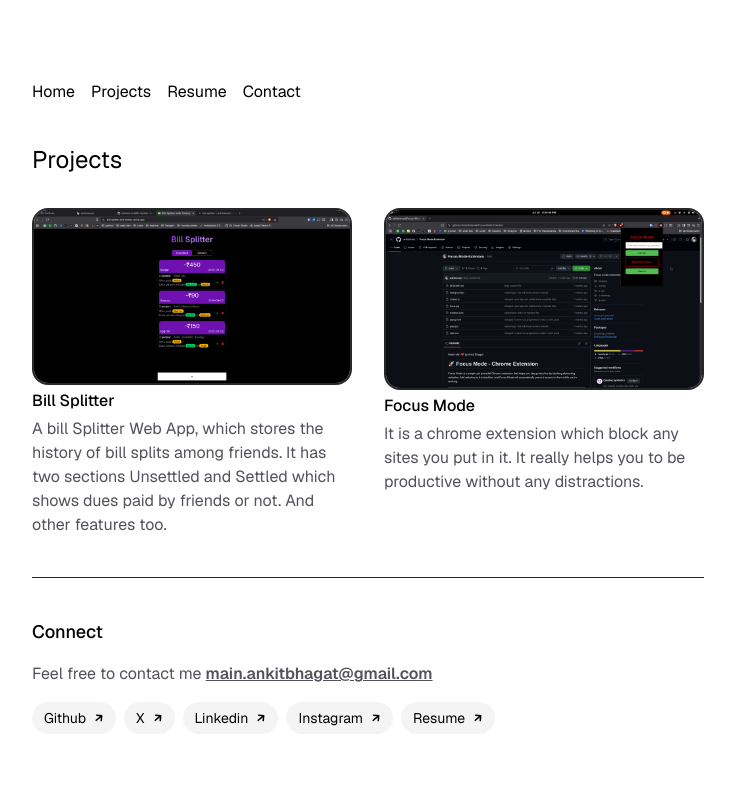
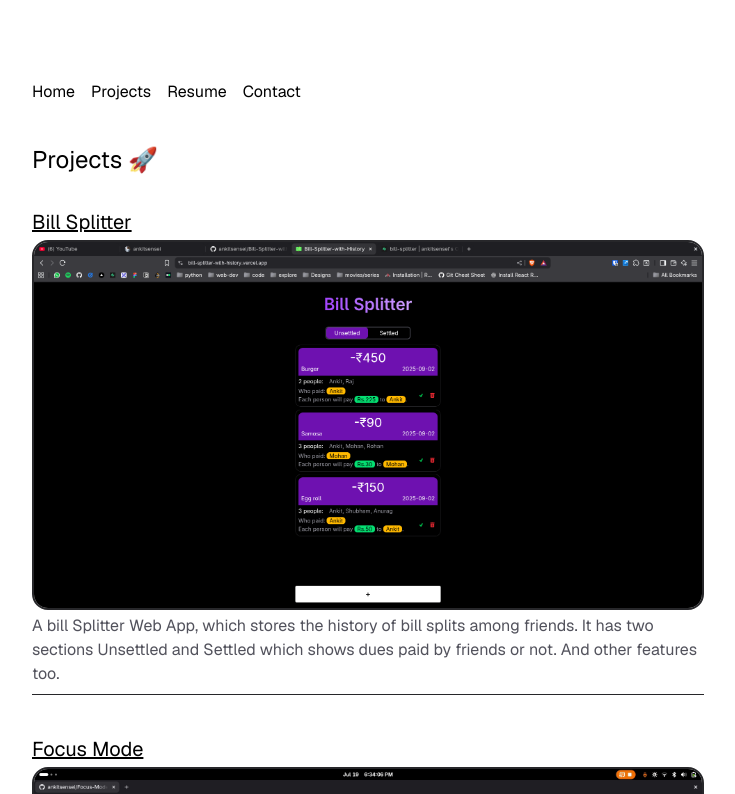
Before and after one commit to ankitsensei/ankitbhagat-portfolio, a React (Vite) app: page /projects in a window 1280 px wide. Shown: the top 794 px of the page, without its empty margins (272-1007 px from the left). Built offline with nearby package versions, Linux system fonts and the light colour scheme; a web font is replaced by a local one.

Commit message:
Projects img preview and underline in heading of projects

```diff
--- a/src/components/ProjectsComp.tsx
+++ b/src/components/ProjectsComp.tsx
@@ -16,9 +16,9 @@ const ProjectsComp = ({ image, heading, description, onImageClick }: ProjectProp
         className=" bg-white dark:bg-black w-full h-full text-black dark:text-white">
         <div className='h-full flex flex-col w-full max-w-2xl mx-auto font-geist'>
           <div className="flex flex-col mt-8 gap-1">
+            <h2 className="text-xl underline ">{heading}</h2>
             <img src={image} alt={heading || "Project image"} className="rounded-2xl border-2 border-zinc-800"
               onClick={() => onImageClick && onImageClick(image)} />
-            <h2 className="font-medium">{heading}</h2>
             <p className="text-zinc-600 dark:text-zinc-400 text-md">{description}</p>
           </div>
         </div>
--- a/src/pages/Projects.tsx
+++ b/src/pages/Projects.tsx
@@ -24,7 +24,7 @@ const Projects = () => {
   }, []);
 
   return (
-    <div className='h-screen flex flex-col w-full mx-auto pt-20 font-geist bg-white dark:bg-black text-black dark:text-white'>
+    <div className='h-full flex flex-col w-full mx-auto pt-20 font-geist bg-white dark:bg-black text-black dark:text-white'>
       <div className='max-w-2xl h-full flex flex-col justify-between mx-auto'>
         <Navbar />
         <motion.div
@@ -32,10 +32,12 @@ const Projects = () => {
           animate={{ opacity: 1, y: 0 }}
           transition={{ duration: 0.8, ease: "easeOut" }}
           className="w-full h-full bg-white dark:bg-black">
-          <h1 className="text-2xl">Projects</h1>
-          <div className="grid grid-cols-1 sm:grid-cols-2 gap-8">
+          <h1 className="text-2xl">Projects 🚀</h1>
+          <div className="">
             <ProjectComp image={BillSplitter} heading='Bill Splitter' description='A bill Splitter Web App, which stores the history of bill splits among friends. It has two sections Unsettled and Settled which shows dues paid by friends or not. And other features too.' onImageClick={setPreviewImage} />
+            <hr className='text-zinc-800 my-2' />
             <ProjectComp image={FocusMode} heading='Focus Mode' description='It is a chrome extension which block any sites you put in it. It really helps you to be productive without any distractions.' onImageClick={setPreviewImage} />
+            <hr className='text-zinc-800 my-2' />
           </div>
 
         </motion.div >
```
